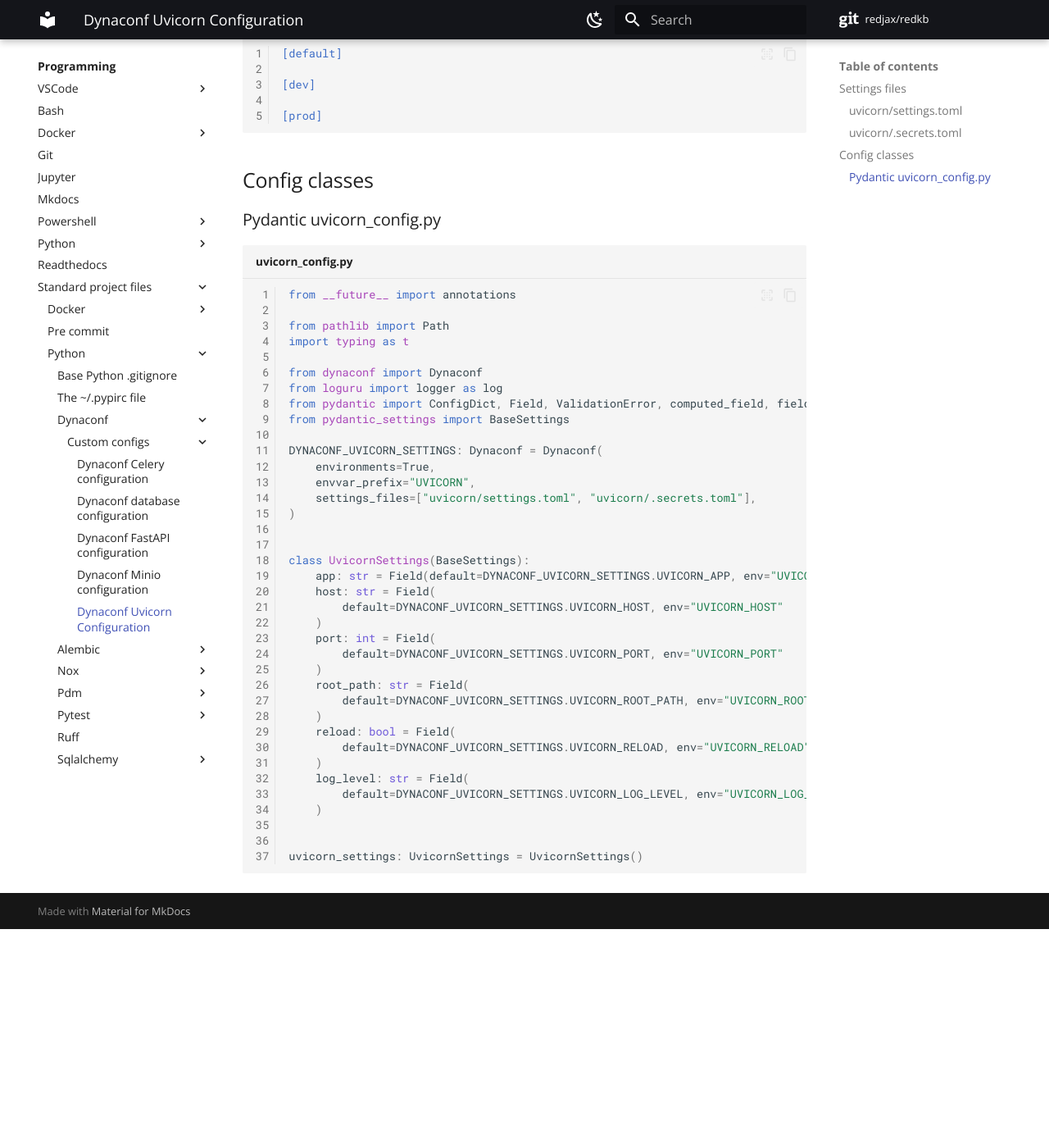
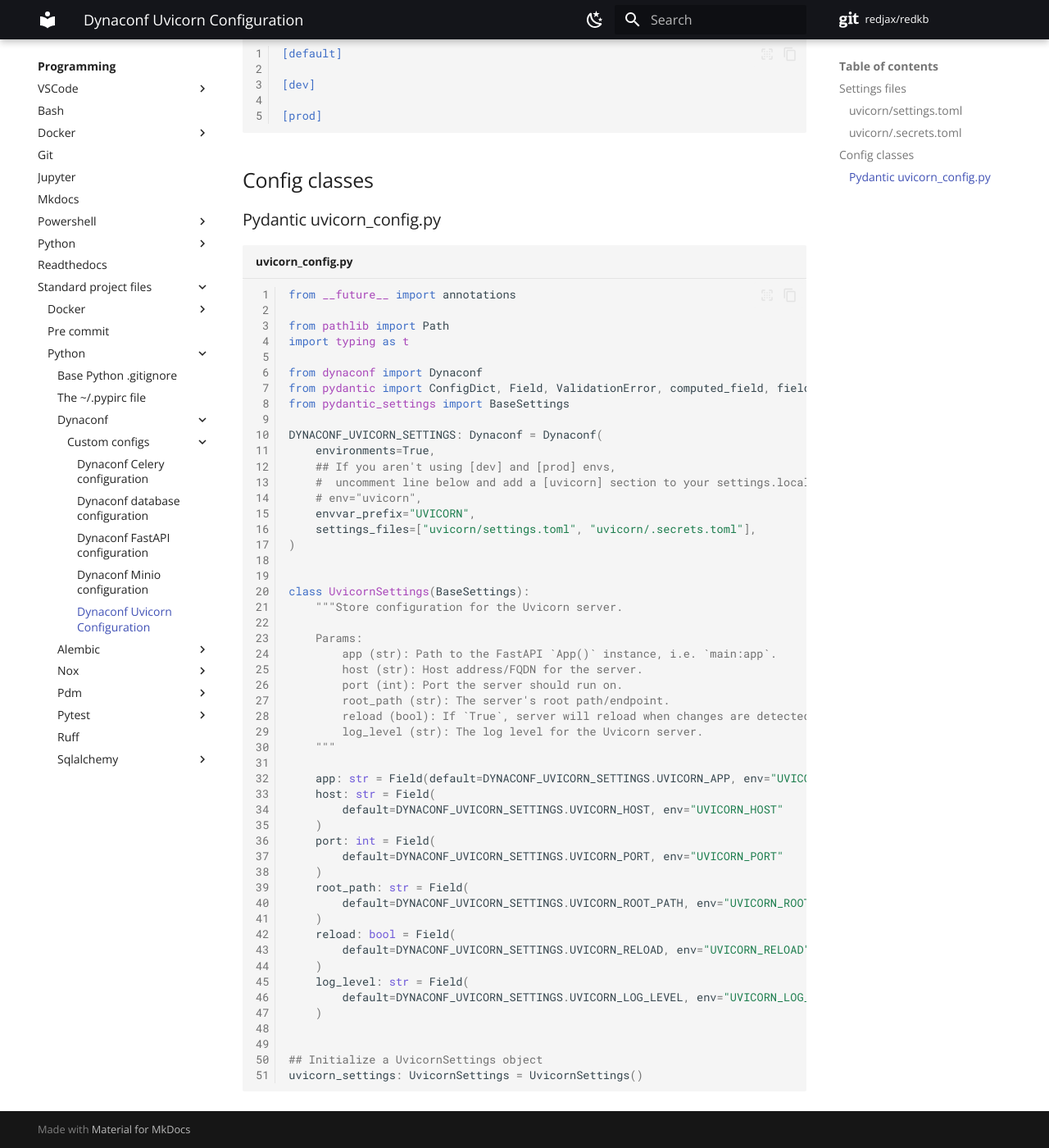
Before and after one commit to redjax/redkb, an MkDocs documentation site: the page built from docs/programming/standard-project-files/python/Dynaconf/custom-configs/dynaconf-uvicorn.md, in a window 1280 px wide and 1400 px high, scrolled down 969 px. Shown: the whole window at 82% size. Built offline with MkDocs 1.6.1 and Material for MkDocs 9.7.7, drawn with Linux system fonts in a browser that asks for light colours; comment, search, counter and statistics services are not loaded; before the commit the page ends 2102 px from its top, so only the background shows below that.

Commit message:
Update Uvicorn dyanconf page

````diff
--- a/docs/programming/standard-project-files/python/Dynaconf/custom-configs/dynaconf-uvicorn.md
+++ b/docs/programming/standard-project-files/python/Dynaconf/custom-configs/dynaconf-uvicorn.md
@@ -57,18 +57,31 @@
 import typing as t
 
 from dynaconf import Dynaconf
-from loguru import logger as log
 from pydantic import ConfigDict, Field, ValidationError, computed_field, field_validator
 from pydantic_settings import BaseSettings
 
 DYNACONF_UVICORN_SETTINGS: Dynaconf = Dynaconf(
     environments=True,
+    ## If you aren't using [dev] and [prod] envs,
+    #  uncomment line below and add a [uvicorn] section to your settings.local.toml
+    # env="uvicorn",
     envvar_prefix="UVICORN",
     settings_files=["uvicorn/settings.toml", "uvicorn/.secrets.toml"],
 )
 
 
 class UvicornSettings(BaseSettings):
+    """Store configuration for the Uvicorn server.
+
+    Params:
+        app (str): Path to the FastAPI `App()` instance, i.e. `main:app`.
+        host (str): Host address/FQDN for the server.
+        port (int): Port the server should run on.
+        root_path (str): The server's root path/endpoint.
+        reload (bool): If `True`, server will reload when changes are detected.
+        log_level (str): The log level for the Uvicorn server.
+    """
+
     app: str = Field(default=DYNACONF_UVICORN_SETTINGS.UVICORN_APP, env="UVICORN_APP")
     host: str = Field(
         default=DYNACONF_UVICORN_SETTINGS.UVICORN_HOST, env="UVICORN_HOST"
@@ -87,6 +100,7 @@
     )
 
 
+## Initialize a UvicornSettings object
 uvicorn_settings: UvicornSettings = UvicornSettings()
 
 ```
````
